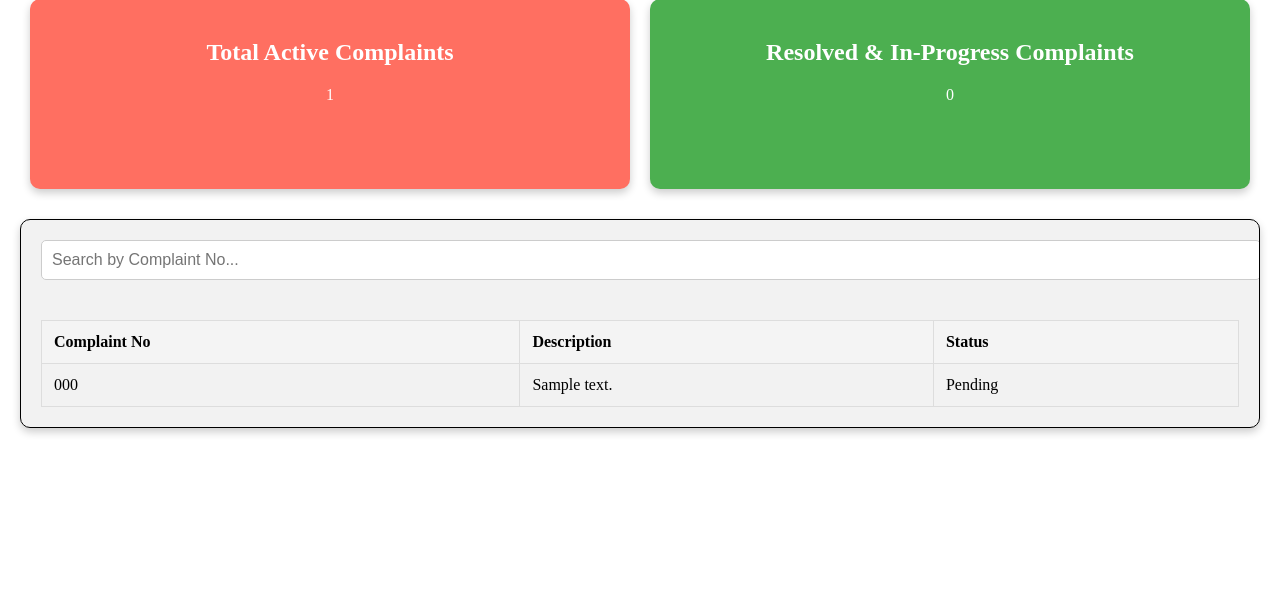
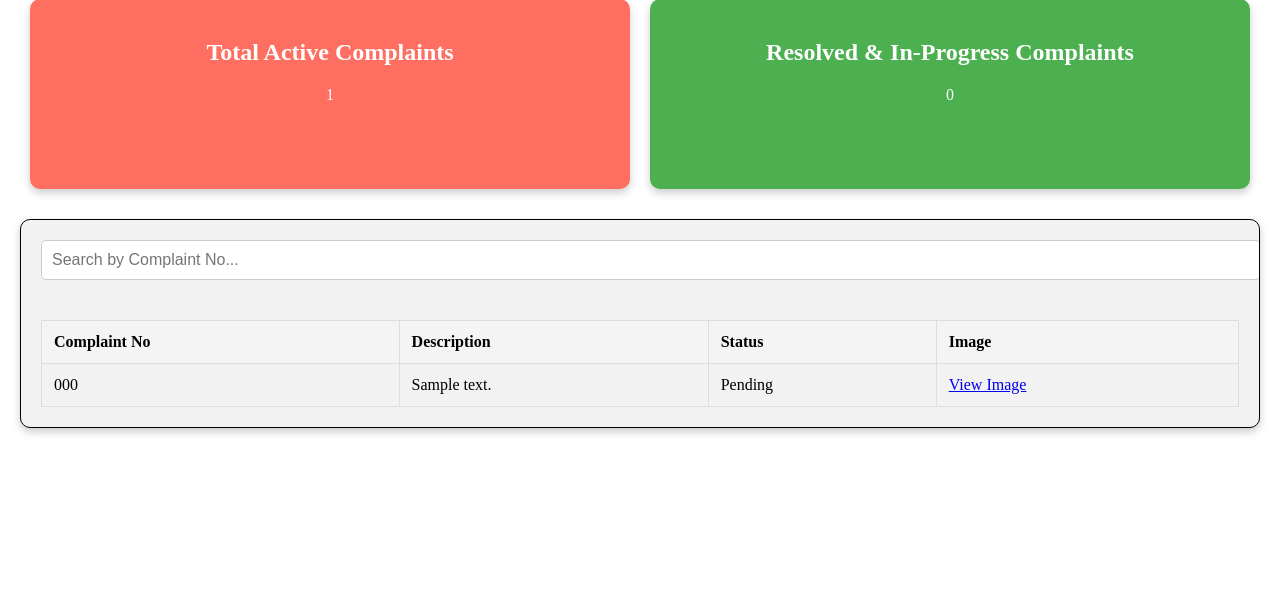
Before and after one commit to subhasou26/grievance_redressal, a Node server app: page /api/dashbord/admin in a window 1280 px wide. Shown: the part 151-756 px from the top of the page. Run offline with Node 20, Linux system fonts and the light colour scheme; a user stored in the database is signed in; tables that the repository leaves empty hold one stand-in row (values such as "Sample post"); some libraries are stand-ins or nearby versions.

Commit message:
Admin image view

```diff
--- a/views/admin/admin-dash.ejs
+++ b/views/admin/admin-dash.ejs
@@ -90,6 +90,7 @@
                     <th>Complaint No</th>
                     <th>Description</th>
                     <th>Status</th>
+                    <th>Image</th>
                 </tr>
             </thead>
             <tbody>
@@ -98,6 +99,15 @@
                 <td><%=complaint.complaintNumber%></td>
                 <td><%=complaint.description%></td>
                 <td><%=complaint.status%></td>
+                <td>
+                    <% if (complaint.attachments) { %>
+                        <a href="<%=complaint.attachments %>" target="_blank">
+                            View Image
+                        </a>
+                    <% } else { %>
+                        No Image Available
+                    <% } %>
+                </td>
               </tr>
               <% } %>
             </tbody>
```
